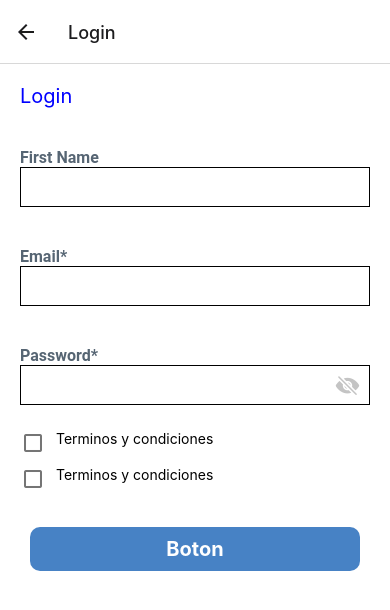
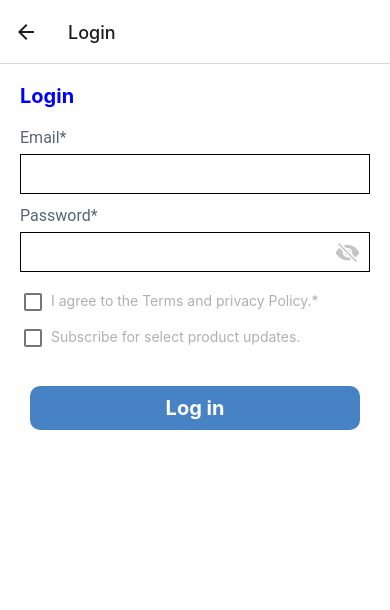
Before and after one commit to BC-MAY-21-RN/kata-05-reservacion-de-vuelos-m22-k05-t2-reactive-02, a React Native app in the folder ReservacionDeVuelos/: screen /Login in a window 390 px wide. Shown: the top 610 px of the page. Built offline with nearby package versions, Linux system fonts and the light colour scheme.

Commit message:
modified the styles in Login screen
We modified the styles for to do more similiar the intarface of our project with the example and
we removed some elements that we didn't need.

Co-authored-by: mrivh <m.alicia.riv@gmail.com>
Co-authored-by: LizyMiGo <jmiguel@ucol.mx>

```diff
--- a/ReservacionDeVuelos/src/components/atoms/Button.js
+++ b/ReservacionDeVuelos/src/components/atoms/Button.js
@@ -2,10 +2,10 @@ import React from 'react';
 import {Text, TouchableOpacity, StyleSheet} from 'react-native';
 
 const Button = props => {
-  const {onPress} = props;
+  const {onPress, text} = props;
   return (
     <TouchableOpacity style={styles.container} onPress={onPress}>
-      <Text style={styles.text}>Boton</Text>
+      <Text style={styles.text}>{text}</Text>
     </TouchableOpacity>
   );
 };
--- a/ReservacionDeVuelos/src/components/atoms/CheckBoxes.js
+++ b/ReservacionDeVuelos/src/components/atoms/CheckBoxes.js
@@ -3,7 +3,8 @@ import {View, Text, StyleSheet} from 'react-native';
 
 import {Checkbox} from 'react-native-paper';
 
-const Cbox = () => {
+const Cbox = props => {
+  const {text} = props;
   const [checked, setChecked] = useState(false);
   return (
     <View style={styles.container}>
@@ -13,7 +14,7 @@ const Cbox = () => {
           setChecked(!checked);
         }}
       />
-      <Text style={styles.text}>Terminos y condiciones</Text>
+      <Text style={styles.text}>{text}</Text>
     </View>
   );
 };
@@ -26,7 +27,7 @@ const styles = StyleSheet.create({
     marginHorizontal: 15,
   },
   text: {
-    color: 'black',
-    margin: 5,
+    color: '#B0B0B0',
+    marginVertical: 8,
   },
 });
--- a/ReservacionDeVuelos/src/components/atoms/EditText.js
+++ b/ReservacionDeVuelos/src/components/atoms/EditText.js
@@ -65,14 +65,15 @@ const styles = StyleSheet.create({
 
   textContainer: {
     flex: 1,
-    margin: 20,
+    marginHorizontal: 20,
+    marginBottom: 12,
   },
 
   textLabel: {
     fontSize: 16,
-    fontWeight: 'bold',
     fontFamily: 'Roboto',
     color: '#566573',
+    marginBottom: 7,
   },
 
   iconEye: {
--- a/ReservacionDeVuelos/src/screens/Login.js
+++ b/ReservacionDeVuelos/src/screens/Login.js
@@ -10,7 +10,6 @@ export const Login = () => {
   return (
     <View style={styles.container}>
       <Text style={styles.text}>Login</Text>
-      <EditText label="First Name" />
       <EditText label="Email*" />
       <EditText
         label="Password*"
@@ -20,9 +19,9 @@ export const Login = () => {
         icon={ShowPassword ? 'eye' : 'eye-off'}
         onIconclick={() => setShowPassword(!ShowPassword)}
       />
-      <Checkbox />
-      <Checkbox />
-      <Button />
+      <Checkbox text="I agree to the Terms and privacy Policy.*" />
+      <Checkbox text="Subscribe for select product updates." />
+      <Button text="Log in" />
     </View>
   );
 };
@@ -38,6 +37,7 @@ const styles = StyleSheet.create({
   },
   text: {
     color: 'blue',
+    fontWeight: 'bold',
     fontSize: 20,
     margin: 20,
   },
--- a/ReservacionDeVuelos/src/screens/SignUp.js
+++ b/ReservacionDeVuelos/src/screens/SignUp.js
@@ -3,12 +3,10 @@ import {View, Text, StyleSheet} from 'react-native';
 import Button from '../components/atoms/Button';
 import EditText from '../components/atoms/EditText';
 import Checkbox from '../components/atoms/CheckBoxes';
-import {useNavigation} from '@react-navigation/native';
 
 export const SignUp = ({navigation}) => {
   const [Password, setPassword] = useState('');
   const [ShowPassword, setShowPassword] = useState(false);
-  const navigationD = useNavigation();
   return (
     <View style={styles.container}>
       <Text style={styles.text}>Sign Up</Text>
@@ -22,13 +20,15 @@ export const SignUp = ({navigation}) => {
         icon={ShowPassword ? 'eye' : 'eye-off'}
         onIconclick={() => setShowPassword(!ShowPassword)}
       />
-      <Checkbox />
-      <Checkbox />
+      <Checkbox text="I agree to the Terms and privacy Policy.*" />
+      <Checkbox text="Subscribe for select product updates." />
       <Button
+        text="Sign Up"
         onPress={() => {
           navigation.navigate('Login');
         }}
       />
+      <Button text="Sign Up with Google" />
     </View>
   );
 };
```
